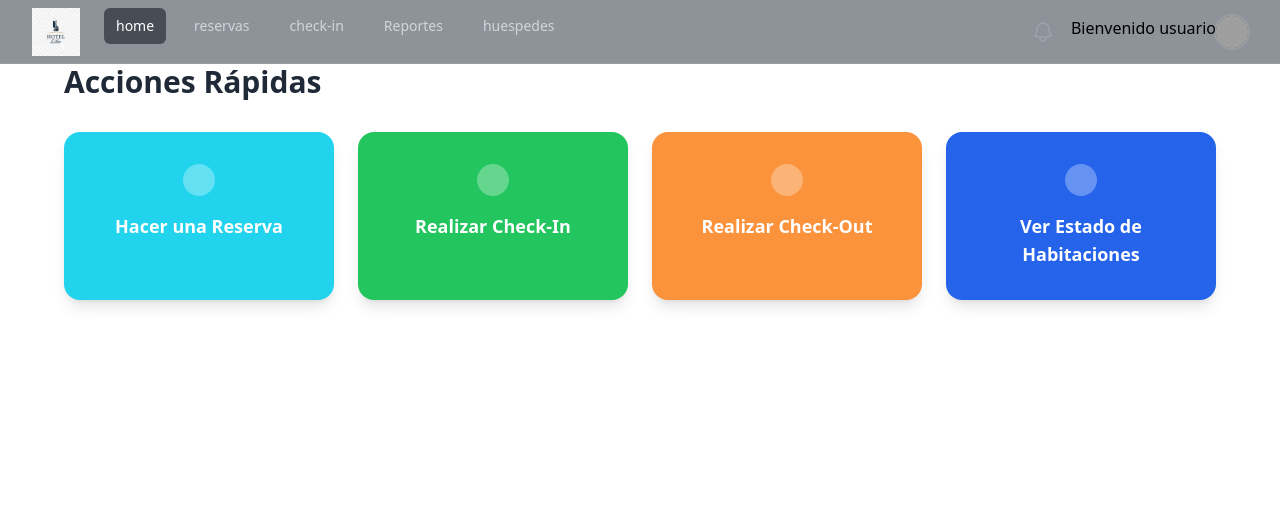
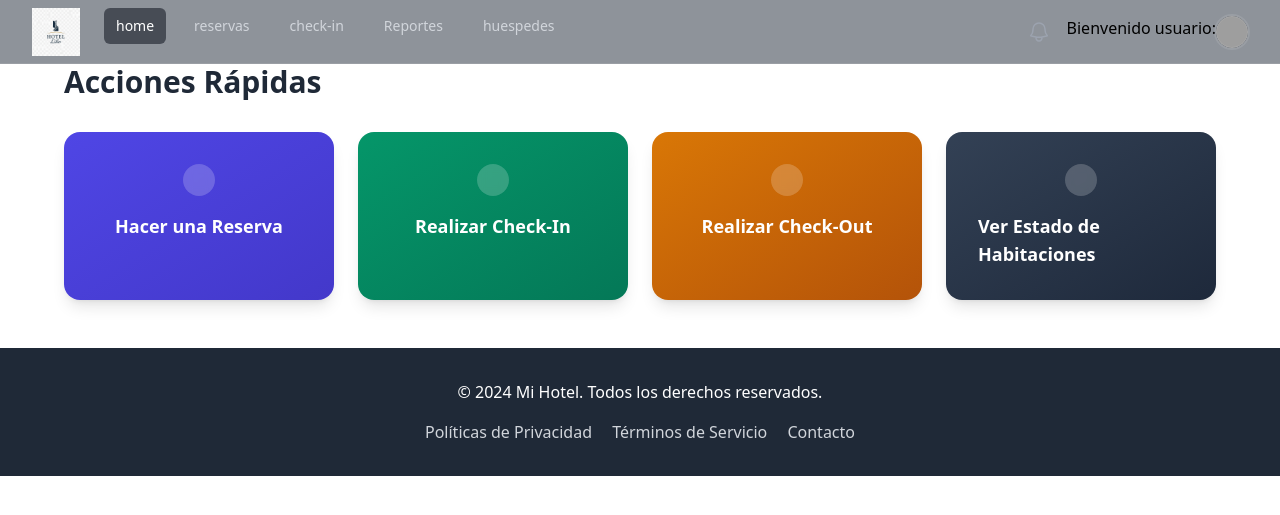
Before and after one commit to Marcotheinsane/HotelLillo--Manager-Directory, a Django app: page / in a window 1280 px wide. Shown: the top 515 px of the page. Run offline with Django 4.2, Linux system fonts and the light colour scheme; some libraries are stand-ins or nearby versions; grey boxes are pictures that could not be loaded.

Commit message:
commit 4
registro de huespedes completo mas validaciones

```diff
--- /dev/null
+++ b/apps/usuarios/urls.py
@@ -0,0 +1,9 @@
+# huesped/urls.py
+from django.urls import path
+from . import views
+
+app_name = 'huespedes'
+
+urlpatterns = [
+    path('crear/', views.crear_huesped, name='crear_huesped'),
+]
--- a/apps/usuarios/views.py
+++ b/apps/usuarios/views.py
@@ -1,6 +1,20 @@
-from django.shortcuts import render
+from django.shortcuts import render,redirect
 from .models import Perfil_empleado, Huesped
+from .models import Huesped
+from .forms import HuespedForm
 # Create your views here.
 
 def home(request):
     return render(request,'home.html')
+
+def crear_huesped(request):
+    if request.method == 'POST':
+        form = HuespedForm(request.POST)
+        if form.is_valid():
+            form.save()
+            return redirect('home')
+
+    else:
+        form = HuespedForm()
+
+    return render(request, 'huesped/Registrar_huesped.html', {'form': form})
--- a/hotel_Lillo/settings.py
+++ b/hotel_Lillo/settings.py
@@ -126,9 +126,11 @@ USE_TZ = True
 # Static files (CSS, JavaScript, Images)
 # https://docs.djangoproject.com/en/4.2/howto/static-files/
 
-STATIC_URL = '/static/'
+
+
+STATIC_URL = 'static/'
 STATICFILES_DIRS = [
-    BASE_DIR / "static",
+    os.path.join(BASE_DIR, 'static'),
 ]
 
 # Default primary key field type
--- a/hotel_Lillo/urls.py
+++ b/hotel_Lillo/urls.py
@@ -1,11 +1,13 @@
 from django.contrib import admin
-from django.urls import path
+from django.urls import path, include
 from apps.usuarios import views as vi
 from apps.reservas import views as vr
+
 urlpatterns = [
     path('admin/', admin.site.urls),
-    path('',vi.home, name='home'),
-    #urls para uso en los templates
-    path('Hacer_recervas',vr.Registrar_reserva, name= 'Hacer_Reservas' )
-
+    path('', vi.home, name='home'),
+    # urls para uso en los templates
+    path('Hacer_recervas/', vr.Registrar_reserva, name='Hacer_Reservas'),
+    # urls de apps - CORREGIDO
+    path('huespedes/', include('apps.usuarios.urls')),
 ]
--- a/static/js/huesped.js
+++ b/static/js/huesped.js
@@ -0,0 +1,31 @@
+// huespedes.js - Función para abrir popup de huéspedes en nueva ventana
+console.log("JS de huésped cargado correctamente");
+
+
+function abrirPopupHuesped() {
+    const width = 600;
+    const height = 700;
+    const left = (screen.width - width) / 2;
+    const top = (screen.height - height) / 2;
+
+//URL para poder llamarlo desde el formulario y del popup
+    const url = '/huespedes/crear/';
+
+    const popup = window.open(
+        url,
+        "nuevoHuesped",
+        `width=${width},height=${height},left=${left},top=${top},resizable=yes,scrollbars=yes`
+    );
+
+    // logica: validacion PARA poder ver si se renderizo la pagina correctamente
+    if (popup) {
+        const checkClosed = setInterval(function () {
+            if (popup.closed) {
+                clearInterval(checkClosed);
+                location.reload(); // Recarga la página cuando se cierra el popup
+            }
+        }, 500);
+    } else {
+        alert('Por favor permite ventanas emergentes para esta página');
+    }
+}
--- a/templates/base.html
+++ b/templates/base.html
@@ -6,7 +6,6 @@
     <meta name="viewport" content="width=device-width, initial-scale=1.0">
     <title>{% block title %}Hotel Lillo{% endblock %}</title>
 
-    <!-- la importacion de Tailwind CSS CDN  para poder usarlo -->
         <script src="https://cdn.tailwindcss.com"></script>
 
     <header>
@@ -14,17 +13,6 @@
     <div class="mx-auto max-w-7xl px-2 sm:px-6 lg:px-8">
         <div class="relative flex h-16 items-center justify-between">
         <div class="absolute inset-y-0 left-0 flex items-center sm:hidden">
-            <!-- Mobile menu button-->
-            <button type="button" command="--toggle" commandfor="mobile-menu" class="relative inline-flex items-center justify-center rounded-md p-2 text-gray-400 hover:bg-white/5 hover:text-white focus:outline-2 focus:-outline-offset-1 focus:outline-indigo-500">
-            <span class="absolute -inset-0.5"></span>
-            <span class="sr-only">Open main menu</span>
-            <svg viewBox="0 0 24 24" fill="none" stroke="currentColor" stroke-width="1.5" data-slot="icon" aria-hidden="true" class="size-6 in-aria-expanded:hidden">
-                <path d="M3.75 6.75h16.5M3.75 12h16.5m-16.5 5.25h16.5" stroke-linecap="round" stroke-linejoin="round" />
-            </svg>
-            <svg viewBox="0 0 24 24" fill="none" stroke="currentColor" stroke-width="1.5" data-slot="icon" aria-hidden="true" class="size-6 not-in-aria-expanded:hidden">
-                <path d="M6 18 18 6M6 6l12 12" stroke-linecap="round" stroke-linejoin="round" />
-            </svg>
-            </button>
         </div>
         <div class="flex flex-1 items-center justify-center sm:items-stretch sm:justify-start">
             <div class="flex shrink-0 items-center">
@@ -32,7 +20,7 @@
             </div>
             <div class="hidden sm:ml-6 sm:block">
             <div class="flex space-x-4">
-                <!-- Current: "bg-gray-950/50 text-white", Default: "text-gray-300 hover:bg-white/5 hover:text-white" -->
+                <!--" -->
                 <a href="{% url 'home' %}" aria-current="page" class="rounded-md bg-gray-950/50 px-3 py-2 text-sm font-medium text-white">home</a>
                 <a href="#" class="rounded-md px-3 py-2 text-sm font-medium text-gray-300 hover:bg-white/5 hover:text-white">reservas</a>
                 <a href="#" class="rounded-md px-3 py-2 text-sm font-medium text-gray-300 hover:bg-white/5 hover:text-white">check-in</a>
@@ -50,12 +38,12 @@
             </svg>
             </button>
 
-            <!-- Perfil del administador o recepcionistas -->
+            <!-- Panel del administrador i/o usuario -->
             <el-dropdown class="relative ml-3">
             <button class="relative flex rounded-full focus-visible:outline-2 focus-visible:outline-offset-2 focus-visible:outline-indigo-500">
                 <span class="absolute -inset-1.5"></span>
                 <span class="sr-only">Open user menu</span>
-                <span>Bienvenido usuario</span>
+                <span>Bienvenido usuario: </span>
                 <img src="https://images.unsplash.com/photo-1472099645785-5658abf4ff4e?ixlib=rb-1.2.1&ixid=eyJhcHBfaWQiOjEyMDd9&auto=format&fit=facearea&facepad=2&w=256&h=256&q=80" alt="" class="size-8 rounded-full bg-gray-800 outline -outline-offset-1 outline-white/10" />
             </button>
         </div>
@@ -70,4 +58,19 @@
     {%block content%}
 
     {%  endblock %}
+    <footer class="bg-gray-800 text-white py-8 mt-12">
+        <div class="container mx-auto px-4">
+            <div class="text-center">
+                <p>&copy; 2024 Mi Hotel. Todos los derechos reservados.</p>
+                <div class="mt-4">
+                    <a href="#" class="text-gray-300 hover:text-white mx-2">Políticas de Privacidad</a>
+                    <a href="#" class="text-gray-300 hover:text-white mx-2">Términos de Servicio</a>
+                    <a href="#" class="text-gray-300 hover:text-white mx-2">Contacto</a>
+                </div>
+            </div>
+        </div>
+    </footer>
+
+    <!-- Script JS -->
+  <script src="{% static 'js/huesped.js' %}"></script>
     </body>
--- a/templates/home.html
+++ b/templates/home.html
@@ -6,35 +6,38 @@
 <div class="max-w-6xl mx-auto">
     <h1 class="text-3xl font-bold text-gray-800 mb-8">Acciones Rápidas</h1>
 
-    <div class="grid grid-cols-1 md:grid-cols-2 lg:grid-cols-4 gap-6">
+    <div class="grid md:grid-cols-2 lg:grid-cols-4 gap-6">
 
-        <a href="{% url 'Hacer_Reservas' %}" class="bg-cyan-400 hover:bg-cyan-500 rounded-2xl p-8 shadow-lg transition-all duration-300 hover:shadow-xl hover:scale-105 cursor-pointer block">
-            <div class="flex flex-col items-center text-center text-white">
-                <div class="bg-white bg-opacity-30 rounded-full p-4 mb-4">
+        <a href="{% url 'Hacer_Reservas' %}" class="bg-gradient-to-br from-indigo-600 to-indigo-700 hover:from-indigo-700 hover:to-indigo-800 rounded-2xl p-8 shadow-lg hover:shadow-2xl hover:scale-105 transition-all block">
+            <div class="flex flex-col items-center text-white">
+                <div class="bg-white/20 rounded-full p-4 mb-4 backdrop-blur-sm">
                     <i class="fas fa-calendar-plus text-4xl"></i>
                 </div>
                 <h3 class="text-lg font-semibold">Hacer una Reserva</h3>
             </div>
         </a>
-        <a href="#" class="bg-green-500 hover:bg-green-600 rounded-2xl p-8 shadow-lg transition-all duration-300 hover:shadow-xl hover:scale-105 cursor-pointer block">
-            <div class="flex flex-col items-center text-center text-white">
-                <div class="bg-white bg-opacity-30 rounded-full p-4 mb-4">
+
+        <a href="#" class="bg-gradient-to-br from-emerald-600 to-emerald-700 hover:from-emerald-700 hover:to-emerald-800 rounded-2xl p-8 shadow-lg hover:shadow-2xl hover:scale-105 transition-all block">
+            <div class="flex flex-col items-center text-white">
+                <div class="bg-white/20 rounded-full p-4 mb-4 backdrop-blur-sm">
                     <i class="fas fa-key text-4xl"></i>
                 </div>
                 <h3 class="text-lg font-semibold">Realizar Check-In</h3>
             </div>
         </a>
-        <a href="#" class="bg-orange-400 hover:bg-orange-500 rounded-2xl p-8 shadow-lg transition-all duration-300 hover:shadow-xl hover:scale-105 cursor-pointer block">
-            <div class="flex flex-col items-center text-center text-white">
-                <div class="bg-white bg-opacity-30 rounded-full p-4 mb-4">
+
+        <a href="#" class="bg-gradient-to-br from-amber-600 to-amber-700 hover:from-amber-700 hover:to-amber-800 rounded-2xl p-8 shadow-lg hover:shadow-2xl hover:scale-105 transition-all block">
+            <div class="flex flex-col items-center text-white">
+                <div class="bg-white/20 rounded-full p-4 mb-4 backdrop-blur-sm">
                     <i class="fas fa-suitcase-rolling text-4xl"></i>
                 </div>
                 <h3 class="text-lg font-semibold">Realizar Check-Out</h3>
             </div>
         </a>
-        <a href="#" class="bg-blue-600 hover:bg-blue-700 rounded-2xl p-8 shadow-lg transition-all duration-300 hover:shadow-xl hover:scale-105 cursor-pointer block">
-            <div class="flex flex-col items-center text-center text-white">
-                <div class="bg-white bg-opacity-30 rounded-full p-4 mb-4">
+
+        <a href="#" class="bg-gradient-to-br from-slate-700 to-slate-800 hover:from-slate-800 hover:to-slate-900 rounded-2xl p-8 shadow-lg hover:shadow-2xl hover:scale-105 transition-all block">
+            <div class="flex flex-col items-center text-white">
+                <div class="bg-white/20 rounded-full p-4 mb-4 backdrop-blur-sm">
                     <i class="fas fa-building text-4xl"></i>
                 </div>
                 <h3 class="text-lg font-semibold">Ver Estado de Habitaciones</h3>
```
Also changed, not shown: apps/usuarios/forms.py (added, +59 -0 lines), templates/Reservas/Registro_reservas.html (+6 -1 lines), templates/huesped/Registrar_huesped.html (+59 -0 lines), README.md, apps/usuarios/migrations/0001_initial.py (added), 1 other file.
